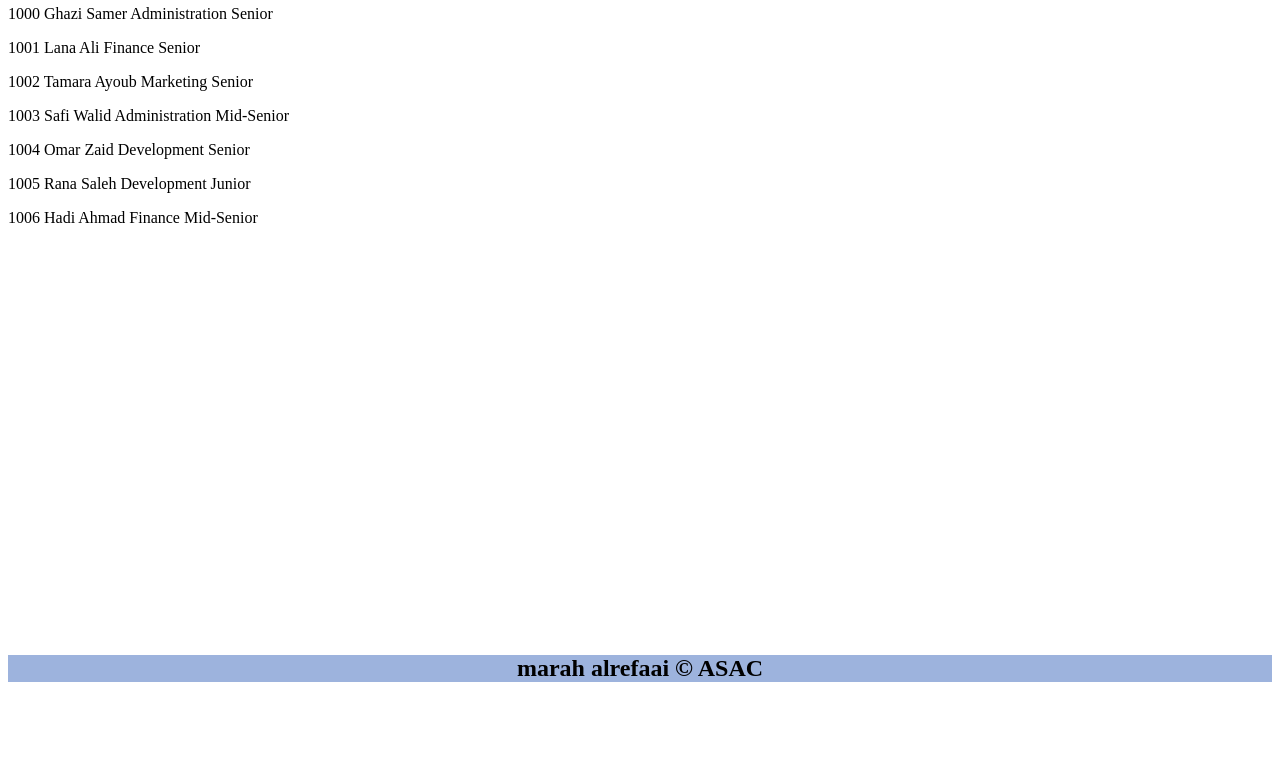
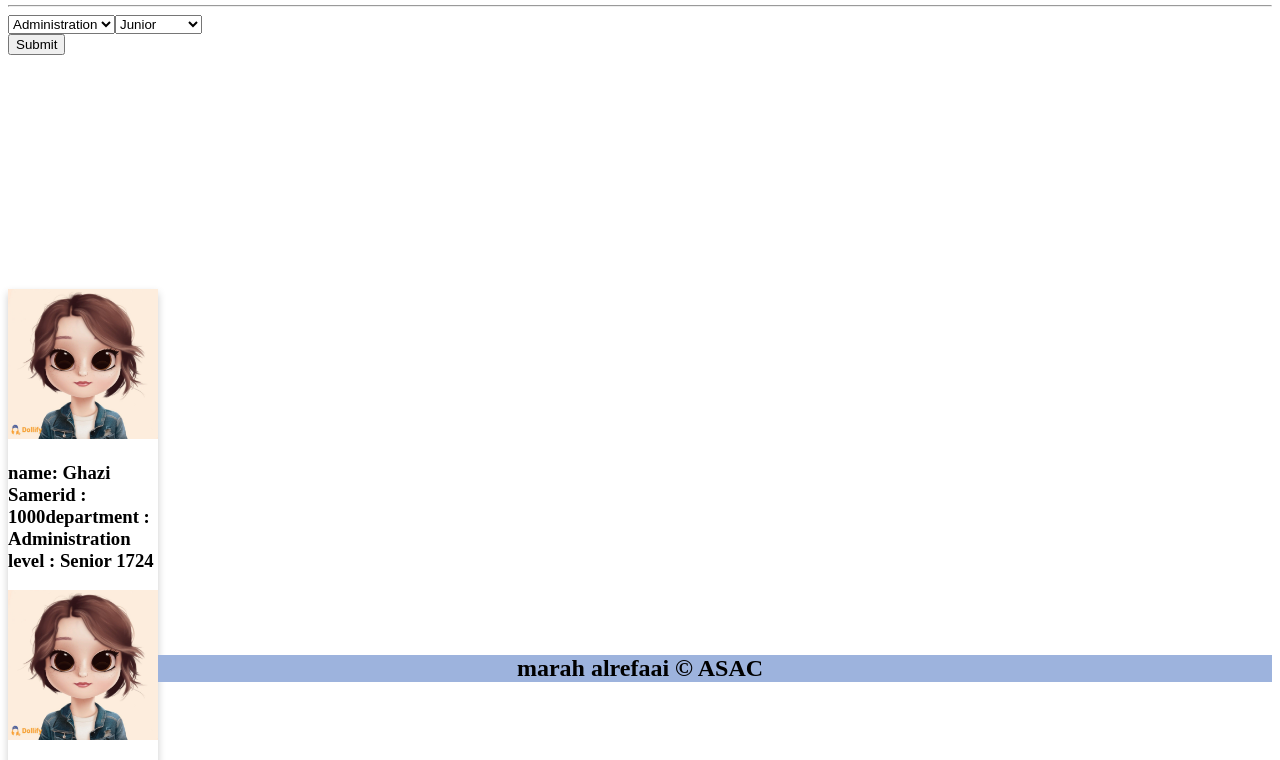
Before and after one commit to MarahAlrefaai/HR-management-system, a plain HTML site: page index.html in a window 1280 px wide. Shown: the part 62-822 px from the top of the page. Before the commit the page ends 800 px from the top, so only its background shows below. Drawn offline with Linux system fonts and the light colour scheme.

Commit message:
this id task 8 v1

```diff
--- a/app.js
+++ b/app.js
@@ -1,4 +1,4 @@
-"use strict";
+'use strict';
 let allemp=[];
 function employee (EmployeeID,FullName,Department,Level)
 {
@@ -9,8 +9,27 @@ function employee (EmployeeID,FullName,Department,Level)
   allemp.push(this);
 
 }
-employee.prototype.render=function(){
-document.write(`<p>${this.employeeId}    ${this.fullname}    ${this.department}   ${this.level} \n</p>`);
+employee.prototype.render=function(empid1){
+
+  div1.appendChild(document.createElement("br"));
+
+  let createimg=document.createElement("img");
+  createimg.setAttribute("src","images/itsme.jpg");
+  createimg.setAttribute("alt","hello");
+  createimg.style.width="150px"
+  div1.appendChild(document.createElement("br"));
+  //div1.appendChild(createimg);
+  let div2=document.getElementById("cards");
+  div2.appendChild(createimg);
+
+
+  let div3=document.createElement("div");
+  div2.appendChild(div3);
+  let nh2=document.createElement("h3");
+  nh2.textContent="name: "+ this.fullname+"id : "+this.employeeId+"department : "+this.department+" level : "+this.level+"\n"+ empid1
+  div3.appendChild(nh2);
+
+/*document.write(`<p>${this.employeeId}    ${this.fullname}    ${this.department}   ${this.level} \n</p>`);*/
 //document.write("<h1>hello<h1>");
 };
 //add function
@@ -32,11 +51,60 @@ let  Safi=new employee(1003	,"Safi Walid"	,"Administration"	,"Mid-Senior");
 let Omar=new employee(1004	,"Omar Zaid",	"Development",	"Senior");
 let Rana=new employee(1005,	"Rana Saleh",	"Development",	"Junior");
 let Hadi =new employee(1006,	"Hadi Ahmad",	"Finance"	,"Mid-Senior");
-Ghazi.render();
-Lana.render();
-Tamara.render();
-Safi.render();
-Omar.render();
-Rana.render();
-Hadi.render();
-console.log(allemp);
+
+//console.table(allemp);
+//now i want to start dom for task 8
+let arrOFoption=["Administration","Marketing","Development","Finance"];
+let arrOFlevel=["Junior","Mid-Senior","Senior"];
+let div1=document.getElementById("user1");
+//---------------------------------------------
+//choose department
+let sform=document.createElement("form");
+let sList=document.createElement("SELECT");
+div1.appendChild(sform);
+sform.appendChild(sList);
+for(let i=0;i<arrOFoption.length;i++){
+let opList=document.createElement("option");
+opList.textContent=arrOFoption[i];
+sList.appendChild(opList);
+}
+console.log(div1);
+//----------------------------------------------
+//choose level
+let sList1=document.createElement("SELECT");
+sform.appendChild(sList1);
+for(let i=0;i<arrOFoption.length;i++){
+let opList1=document.createElement("option");
+opList1.textContent=arrOFlevel[i];
+sList1.appendChild(opList1);
+}
+//-------------------------------------------
+//function to create 4 digit id
+employee.prototype.empid=function (){
+  var seq = (Math.floor(Math.random() * 10000) + 10000).toString().substring(1);
+return seq;
+}
+//----------------------------------------------
+//create submit button
+function btnfun(){
+
+
+}
+let subButton=document.createElement("input");
+subButton.setAttribute("type","submit");
+subButton.setAttribute("value","Submit");
+div1.appendChild(subButton);
+subButton.addEventListener("click",btnfun);
+
+//--------------------------------------------
+//image url
+
+//.log(div2);
+//-------------------------------------------
+Ghazi.render(Ghazi.empid());
+Lana.render(Lana.empid());
+Tamara.render(Tamara.empid());
+Safi.render(Safi.empid());
+Omar.render(Omar.empid());
+Rana.render(Rana.empid());
+Hadi.render(Hadi.empid());
--- a/index.html
+++ b/index.html
@@ -20,6 +20,25 @@
     .centerele{
       text-align: center;
     }
+    a{
+      color: cornsilk;
+
+    }
+
+.card {
+  box-shadow: 0 4px 8px 0 rgba(0,0,0,0.2);
+  transition: 0.3s;
+  width: 150px;;
+}
+
+.card:hover {
+  box-shadow: 0 8px 16px 0 rgba(0,0,0,0.2);
+}
+
+.container {
+  padding: 2px 16px;
+}
+
   </style>
 </head>
 <body>
@@ -31,8 +50,20 @@
       </header>
       <main>
 <!--employees informaton-->
+
+<hr>
+
+<div id="user1">
+<!-- now i want to add form -->
+
+</div>
+<div class="card" id="cards">
+
+
+</div>
+
+
 <script src="app.js"></script>
-
       </main>
       <footer>
         <h2 class="centerele">marah alrefaai &copy ASAC </h2>
```
Also changed, not shown: images/itsme.jpg (added).
